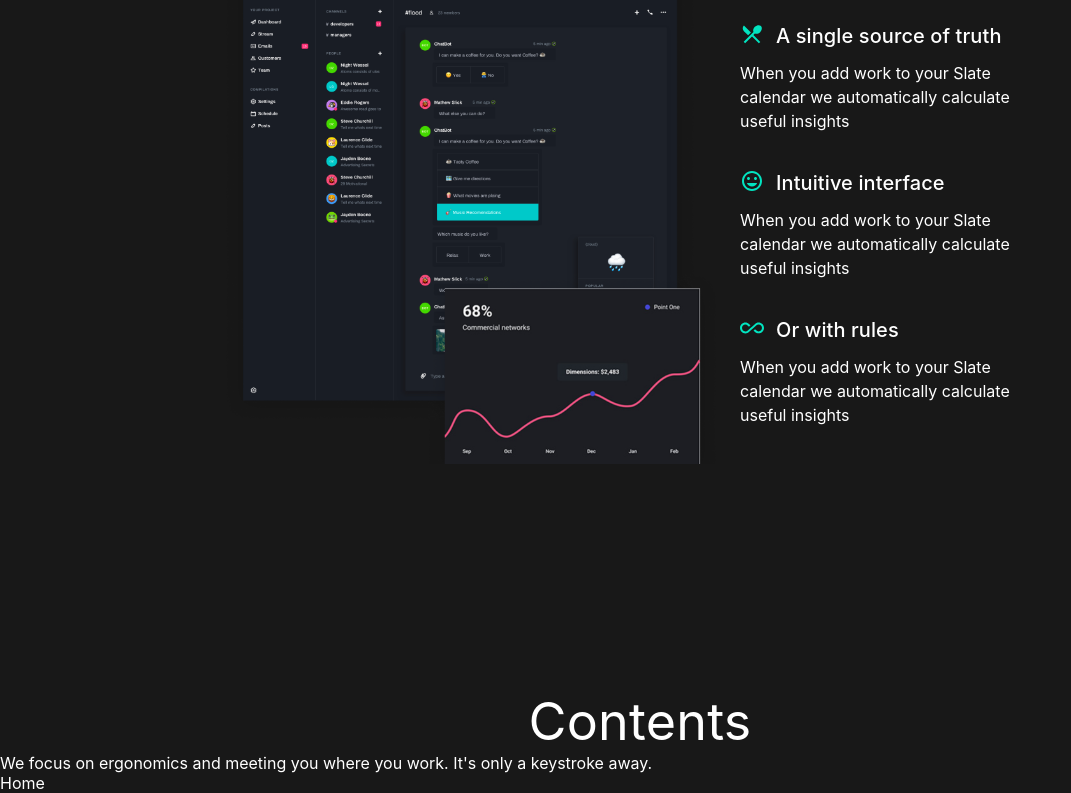
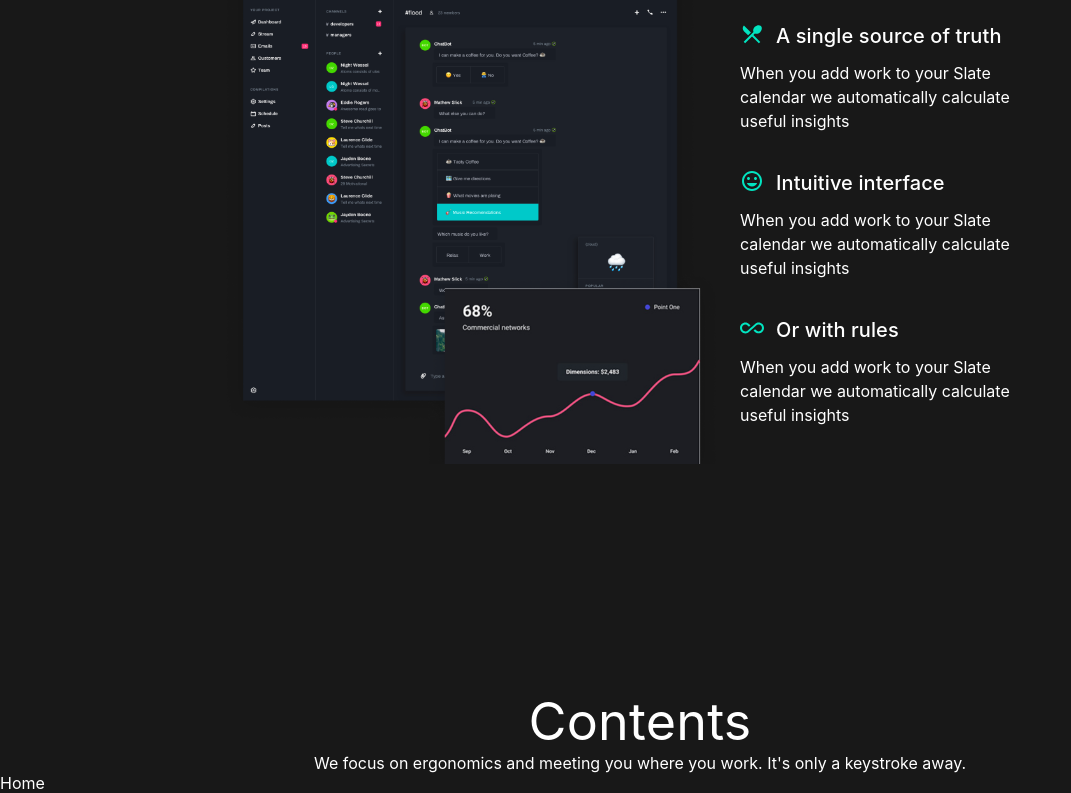
Before and after one commit to TheDa21crj/Landing-Page, a React (Create React App) app: page / in a window 1280 px wide. Shown: the part 1775-2568 px from the top of the page, without its empty margins (0-1071 px from the left). Built offline with nearby package versions, Linux system fonts and the light colour scheme; the HTML template or start-up script is replaced by a standard one.

Commit message:
div made center

```diff
--- a/src/Components/Contents.js
+++ b/src/Components/Contents.js
@@ -5,7 +5,7 @@ export default function Contents() {
   return (
     <div className="ContentsMDiv">
       <p className="ContentsHeadPTag">Contents</p>
-      <div>
+      <div className="ContentsContentDiv">
         <div>
           <p>
             We focus on ergonomics and meeting you where you work. It's only a
--- a/src/Components/Css/Contents.css
+++ b/src/Components/Css/Contents.css
@@ -8,3 +8,10 @@
     letter-spacing: 0.2px;
     text-align: center;
 }
+
+.ContentsContentDiv {
+    display: flex;
+    flex-direction: column;
+    justify-content: center;
+    align-items: center;
+}
```
